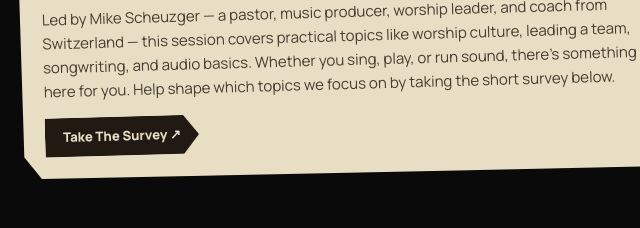
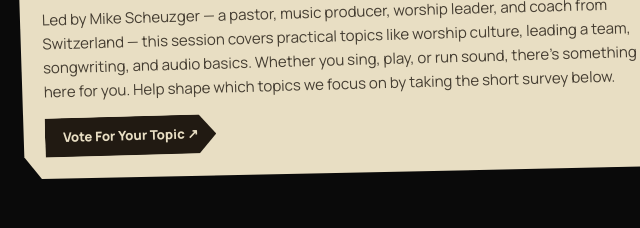
Before and after one commit to firestarternepal-2015/firestarternepal.com, a website: page index.html in a window 1280 px wide. Shown: the part 2572-2800 px from the top of the page, 294-934 px from the left. Drawn offline with nearby package versions, Linux system fonts and the light colour scheme.

Commit message:
Update index.html

```diff
--- a/index.html
+++ b/index.html
@@ -607,7 +607,7 @@ function cardHTML(row, stampLabel) {
         ${row.Leader ? `<span>${row.Leader}</span>` : ''}
       </div>
       ${row.Description ? `<div class="desc">${row.Description}</div>` : ''}
-      ${row.Link ? `<a href="${row.Link}" target="_blank" rel="noopener" class="ticket-btn ghost small" style="margin-top:14px;">Take The Survey ↗</a>` : ''}
+      ${row.Link ? `<a href="${row.Link}" target="_blank" rel="noopener" class="ticket-btn ghost small" style="margin-top:14px;">Vote For Your Topic ↗</a>` : ''}
     </div>
   `;
 }
```
